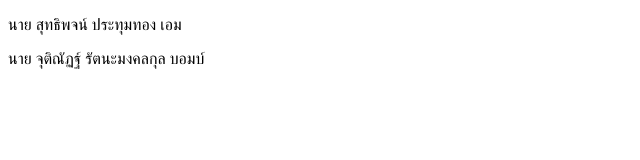
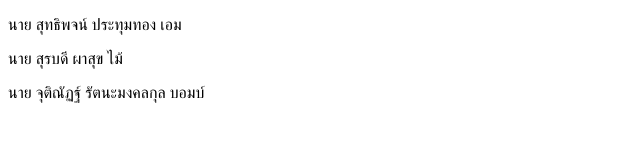
Before and after one commit to SuttipotPrathoumthong/WorkShopMerge, a plain HTML site: page index.html in a window 1280 px wide. Shown: the whole page, without its empty margins (0-640 px from the left). Drawn offline with Linux system fonts and the light colour scheme.

Commit message:
Update index.html

```diff
--- a/index.html
+++ b/index.html
@@ -5,6 +5,7 @@
 <body>
 <div>
 <p>นาย สุทธิพจน์ ประทุมทอง เอม</p>
+<p>นาย สุรบดี ผาสุข ไม้</p>
 <p>นาย จุติณัฏฐ์ รัตนะมงคลกุล บอมบ์</p>
 </div>
 </body>
```
